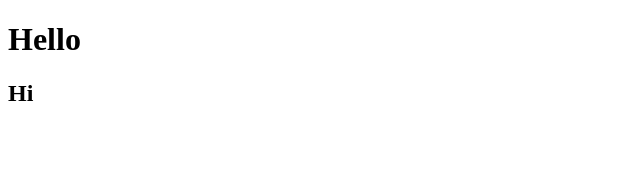
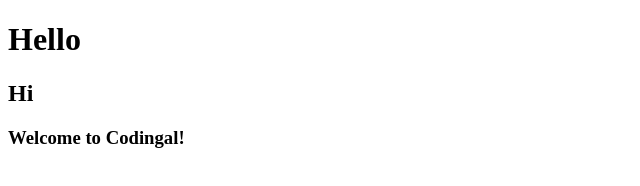
Before and after one commit to magicalbose/Codingal, a plain HTML site: page Box Model/index.html in a window 1280 px wide. Shown: the whole page, without its empty margins (0-640 px from the left). Drawn offline with Linux system fonts and the light colour scheme.

Commit message:
second commit

```diff
--- a/Box Model/index.html
+++ b/Box Model/index.html
@@ -8,5 +8,6 @@
 <body>
     <h1> Hello</h1>
     <h2> Hi</h2>
+    <h3> Welcome to Codingal!</h3>
 </body>
 </html>
```
